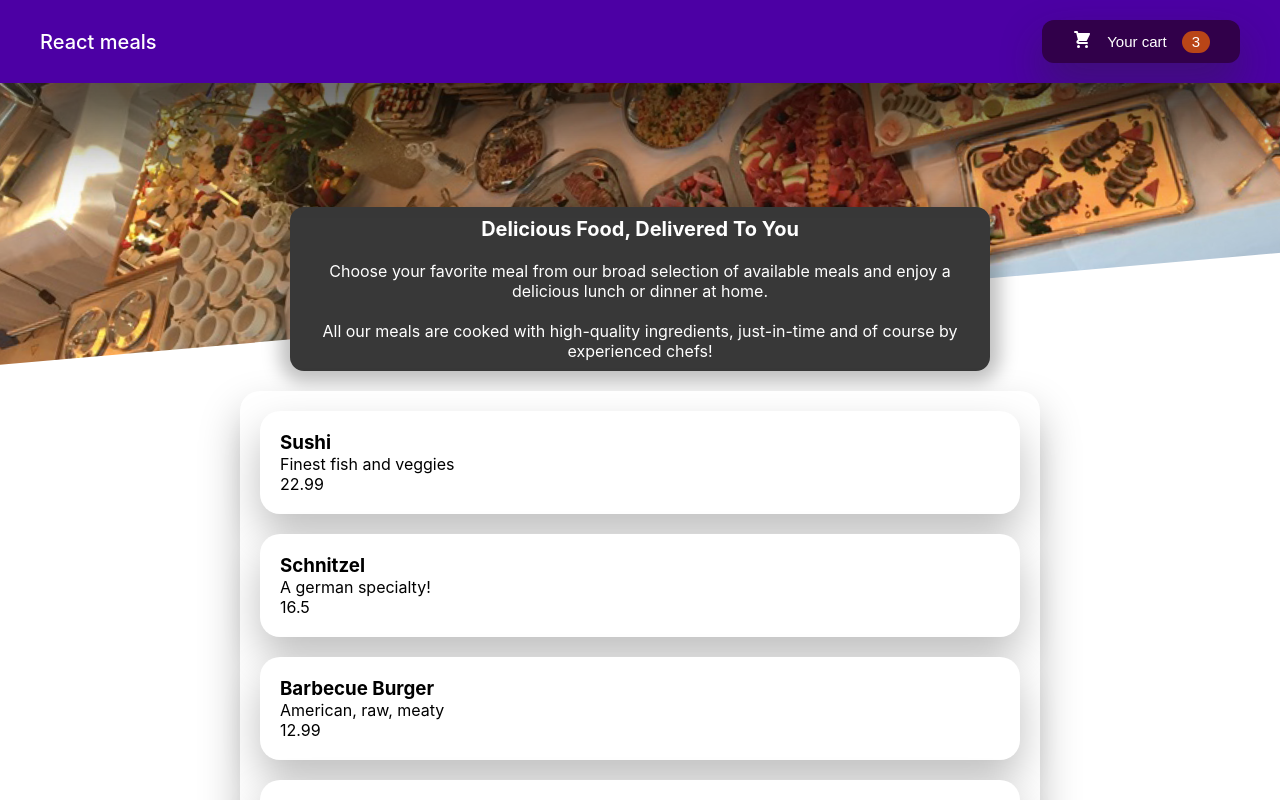
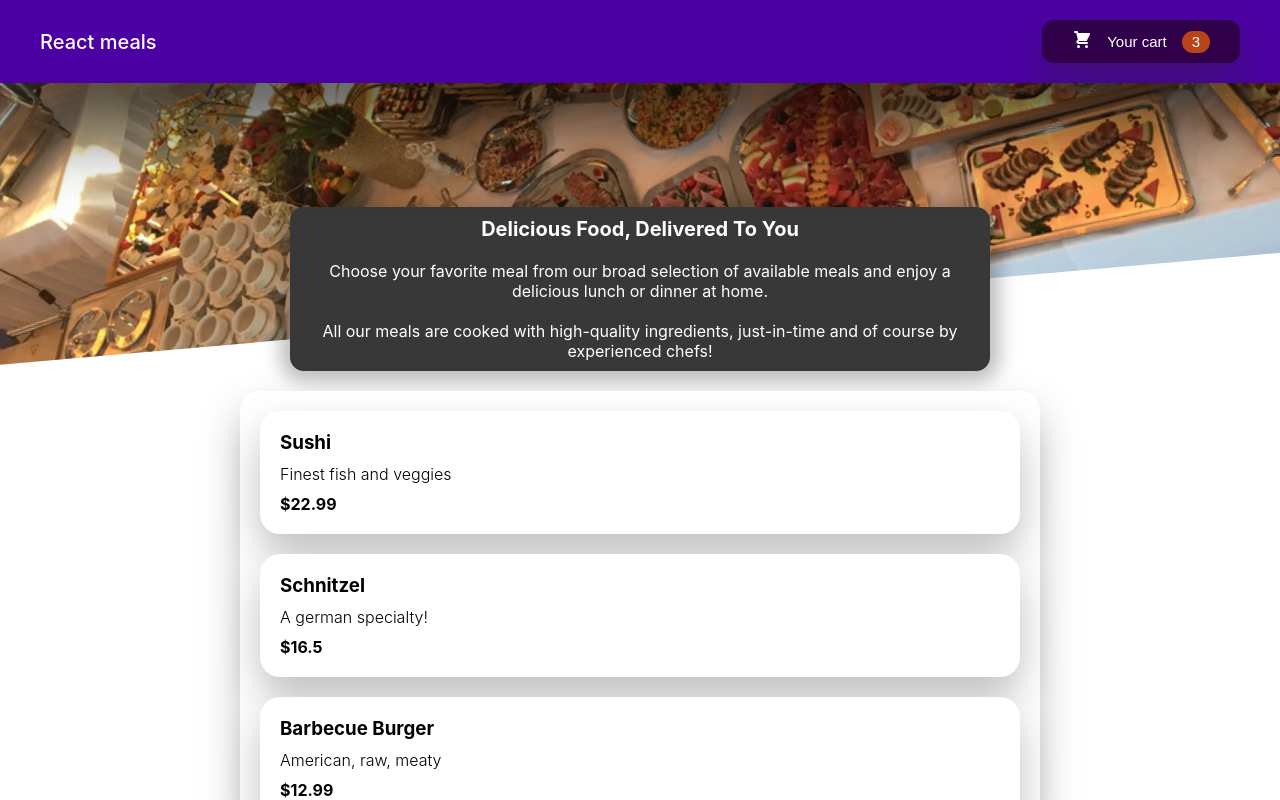
Before and after one commit to hotriluc/food_order_app, a React (Create React App) app: page / in a window 1280 px wide. Shown: the top 800 px of the page. Built offline with nearby package versions, Linux system fonts and the light colour scheme.

Commit message:
meal item style

```diff
--- a/src/components/Meals/MealItem.js
+++ b/src/components/Meals/MealItem.js
@@ -1,9 +1,11 @@
+import classes from "./MealItem.module.css";
+
 const MealItem = (props) => {
   return (
-    <li key={props.id}>
-      <h3>{props.name}</h3>
-      <p>{props.description}</p>
-      <p>{props.price}</p>
+    <li key={props.id} className={classes.meal}>
+      <h3 className={classes["meal__title"]}>{props.name}</h3>
+      <p className={classes["meal__description"]}>{props.description}</p>
+      <p className={classes["meal__price"]}>${props.price}</p>
     </li>
   );
 };
--- /dev/null
+++ b/src/components/Meals/MealItem.module.css
@@ -0,0 +1,16 @@
+.meal {
+  display: flex;
+  flex-direction: column;
+  gap: 1rem;
+}
+
+.meal__title {
+}
+
+.meal__description {
+  font-weight: 300;
+}
+
+.meal__price {
+  font-weight: bold;
+}
```
